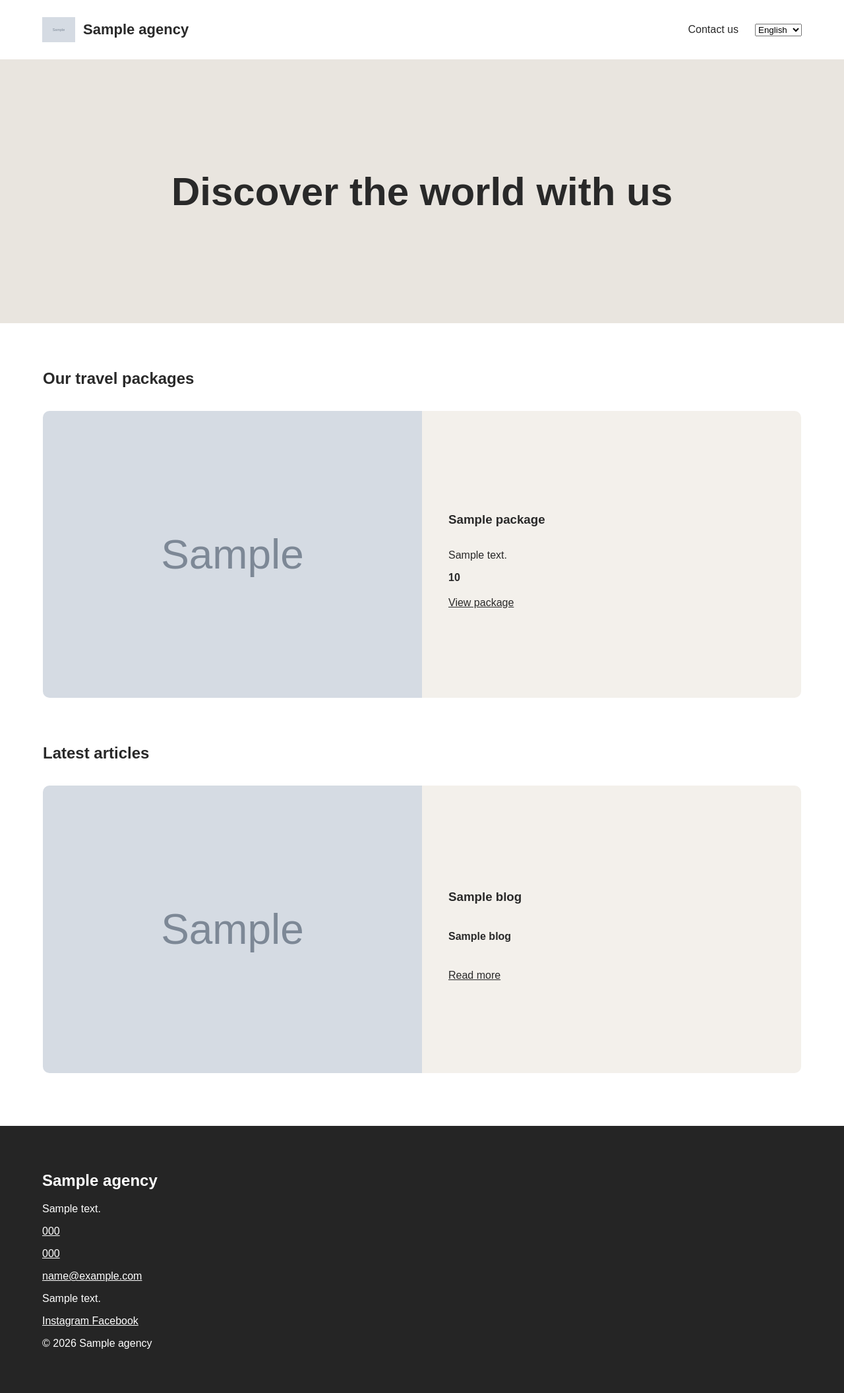
After one commit to LucasDevFoodie/kuni, a Django app: template website/templates/website/home.html in a window 1280 px wide. The commit adds this page. Shown: the whole page at 66% size. Run offline with Django 5.2, Linux system fonts and the light colour scheme; the template is opened without the code that fills it: most values are stand-ins (such as "Sample title", 1, 10 or a date in 2020); grey boxes marked "Sample" are stand-in pictures.

Commit message:
templates and localization setup

```diff
--- /dev/null
+++ b/website/context_processor.py
@@ -0,0 +1,5 @@
+from .models import AgencySettings
+
+def agency_settings(request):
+    # Only one setting, available across every template
+    return { "agency": AgencySettings.objects.first()}
--- /dev/null
+++ b/website/static/website/css/style.css
@@ -0,0 +1,171 @@
+
+* {
+    box-sizing: border-box;
+}
+
+body {
+    margin: 0;
+    font-family: Arial, sans-serif;
+    color: #292929;
+    background: #fff;
+}
+
+a {
+    color: inherit;
+}
+
+.topbar {
+    display: flex;
+    align-items: center;
+    justify-content: space-between;
+    padding: 20px 5%;
+    background: white;
+}
+
+.brand {
+    display: flex;
+    align-items: center;
+    gap: 12px;
+    text-decoration: none;
+    font-size: 22px;
+    font-weight: bold;
+}
+
+.brand img {
+    width: 50px;
+    height: 50px;
+    object-fit: contain;
+}
+
+.topbar nav {
+    display: flex;
+    align-items: center;
+    gap: 25px;
+}
+
+.topbar nav a {
+    text-decoration: none;
+}
+
+.hero {
+    min-height: 400px;
+    display: flex;
+    justify-content: center;
+    align-items: center;
+    text-align: center;
+    padding: 40px;
+    background: #e9e5df;
+}
+
+.hero h1 {
+    font-size: clamp(32px, 5vw, 60px);
+}
+
+.content-section {
+    max-width: 1200px;
+    margin: 70px auto;
+    padding: 0 25px;
+}
+
+.content-section > h2 {
+    margin-bottom: 35px;
+}
+
+.content-card {
+    display: grid;
+    grid-template-columns: 1fr 1fr;
+    min-height: 350px;
+    margin-bottom: 35px;
+    overflow: hidden;
+    border-radius: 10px;
+}
+
+.content-card:nth-of-type(even) {
+    direction: rtl;
+}
+
+.content-card:nth-of-type(even) > * {
+    direction: ltr;
+}
+
+.content-card__image {
+    min-height: 350px;
+}
+
+.content-card__image img {
+    width: 100%;
+    height: 100%;
+    object-fit: cover;
+}
+
+.content-card__content {
+    padding: 40px;
+    background: #f3f0eb;
+    display: flex;
+    flex-direction: column;
+    justify-content: center;
+    align-items: flex-start;
+}
+
+.content-card__content a {
+    margin-top: 20px;
+}
+
+.detail-hero {
+    min-height: 450px;
+    background-position: center;
+    background-size: cover;
+    display: flex;
+    align-items: center;
+    justify-content: center;
+    color: white;
+    text-align: center;
+    padding: 30px;
+}
+
+.detail-hero h1 {
+    font-size: clamp(35px, 5vw, 60px);
+    text-shadow: 0 2px 10px #000;
+}
+
+.detail-content {
+    max-width: 900px;
+    margin: 60px auto;
+    padding: 0 25px;
+    line-height: 1.8;
+}
+
+.footer {
+    background: #252525;
+    color: white;
+    padding: 50px 5%;
+    margin-top: 80px;
+}
+
+.footer a {
+    color: white;
+}
+
+@media (max-width: 768px) {
+    .content-card {
+        grid-template-columns: 1fr;
+    }
+
+    .content-card:nth-of-type(even) {
+        direction: ltr;
+    }
+
+    .content-card__image {
+        height: 250px;
+        min-height: 250px;
+    }
+
+    .content-card__content {
+        padding: 25px;
+    }
+
+    .topbar {
+        flex-wrap: wrap;
+        gap: 20px;
+    }
+}
--- a/website/templates/website/base.html
+++ b/website/templates/website/base.html
@@ -1,37 +1,52 @@
-
 {% load static i18n %}
+{% get_current_language as CURRENT_LANGUAGE %}
 
 <!DOCTYPE html>
-<html lang="{{ request.LANGUAGE_CODE }}">
+<html lang="{{ CURRENT_LANGUAGE }}">
 
 <head>
     <meta charset="UTF-8">
-    <meta name="viewport"
-          content="width=device-width, initial-scale=1">
+    <meta name="viewport" content="width=device-width, initial-scale=1">
 
     <title>{% block title %}Travel Agency{% endblock %}</title>
 
-    <link rel="stylesheet"
-          href="{% static 'website/css/style.css' %}">
+    <meta name="description"
+          content="{% block meta_description %}Discover our travel packages and experiences.{% endblock %}">
+
+    <link rel="stylesheet" href="{% static 'website/css/style.css' %}">
+
+    {% block extra_css %}{% endblock %}
 </head>
 
 <body>
 
+    <!-- Header -->
     <header class="topbar">
 
         <a href="{% url 'home' %}" class="brand">
-        {% if agency.logo %}
-            <img src="{{ agency.logo.url }}" alt="{{ agency.name }}">
+
+            {% if agency and agency.logo %}
+                <img src="{{ agency.logo.url }}"
+                     alt="{{ agency.name }}">
             {% endif %}
 
-        <span>{{ agency.name|default:"Travel Agency" }}</span>
+            <span>
+                {% if agency %}
+                    {{ agency.name }}
+                {% else %}
+                    Travel Agency
+                {% endif %}
+            </span>
+
         </a>
 
-    <nav>
+        <nav class="main-nav">
+
             <a href="{% url 'contact' %}">
                 {% trans "Contact us" %}
             </a>
 
+            <!-- Language selector -->
             <form action="{% url 'set_language' %}" method="post">
                 {% csrf_token %}
 
@@ -39,39 +54,57 @@
                        name="next"
                        value="{{ request.get_full_path }}">
 
-            <select name="language" onchange="this.form.submit()">
-                <option value="en">English</option>
-                <option value="es">Español</option>
+                <select name="language"
+                        aria-label="{% trans 'Select language' %}"
+                        onchange="this.form.submit()">
+
+                    <option value="en"
+                        {% if CURRENT_LANGUAGE == "en" %}selected{% endif %}>
+                        English
+                    </option>
+
+                    <option value="es"
+                        {% if CURRENT_LANGUAGE == "es" %}selected{% endif %}>
+                        Español
+                    </option>
+
                 </select>
             </form>
+
         </nav>
 
     </header>
 
 
+    <!-- Main content -->
     <main>
         {% block content %}
         {% endblock %}
     </main>
 
 
+    <!-- Footer -->
     <footer class="footer">
+
+        {% if agency %}
 
             <h2>{{ agency.name }}</h2>
 
             <p>
-        {% if request.LANGUAGE_CODE == "es" %}
+                {% if CURRENT_LANGUAGE == "es" %}
                     {{ agency.description_es }}
                 {% else %}
                     {{ agency.description_en }}
                 {% endif %}
             </p>
 
+            {% if agency.telephone_1 %}
                 <p>
                     <a href="tel:{{ agency.telephone_1 }}">
                         {{ agency.telephone_1 }}
                     </a>
                 </p>
+            {% endif %}
 
             {% if agency.telephone_2 %}
                 <p>
@@ -81,25 +114,58 @@
                 </p>
             {% endif %}
 
+            {% if agency.email %}
                 <p>
                     <a href="mailto:{{ agency.email }}">
                         {{ agency.email }}
                     </a>
                 </p>
+            {% endif %}
 
+            {% if agency.address %}
                 <p>{{ agency.address }}</p>
+            {% endif %}
 
-    <div>
+            <div class="footer-social">
+
                 {% if agency.instagram_url %}
-            <a href="{{ agency.instagram_url }}">Instagram</a>
+                    <a href="{{ agency.instagram_url }}"
+                       target="_blank"
+                       rel="noopener noreferrer">
+                        Instagram
+                    </a>
                 {% endif %}
 
                 {% if agency.facebook_url %}
-            <a href="{{ agency.facebook_url }}">Facebook</a>
+                    <a href="{{ agency.facebook_url }}"
+                       target="_blank"
+                       rel="noopener noreferrer">
+                        Facebook
+                    </a>
                 {% endif %}
+
             </div>
+
+        {% else %}
+
+            <p>Travel Agency</p>
+
+        {% endif %}
+
+        <p class="footer-copyright">
+            &copy; {% now "Y" %}
+            {% if agency %}
+                {{ agency.name }}
+            {% else %}
+                Travel Agency
+            {% endif %}
+        </p>
 
     </footer>
 
+
+    <!-- Additional JavaScript -->
+    {% block extra_js %}{% endblock %}
+
 </body>
 </html>
--- /dev/null
+++ b/website/templates/website/home.html
@@ -0,0 +1,136 @@
+
+{% extends "website/base.html" %}
+
+{% block title %}{{ agency.name }}{% endblock %}
+
+{% block content %}
+
+<section class="hero">
+    <h1>
+        {% if request.LANGUAGE_CODE == "es" %}
+            Descubre el mundo con nosotros
+        {% else %}
+            Discover the world with us
+        {% endif %}
+    </h1>
+</section>
+
+
+<section class="content-section">
+
+    <h2>
+        {% if request.LANGUAGE_CODE == "es" %}
+            Nuestros paquetes
+        {% else %}
+            Our travel packages
+        {% endif %}
+    </h2>
+
+    {% for package in packages %}
+
+        <article class="content-card">
+
+            <div class="content-card__image">
+                <img src="{{ package.image.url }}"
+                     alt="{{ package.name_en }}">
+            </div>
+
+            <div class="content-card__content">
+
+                <h3>
+                    {% if request.LANGUAGE_CODE == "es" %}
+                        {{ package.name_es }}
+                    {% else %}
+                        {{ package.name_en }}
+                    {% endif %}
+                </h3>
+
+                <p>
+                    {% if request.LANGUAGE_CODE == "es" %}
+                        {{ package.description_es|truncatewords:30 }}
+                    {% else %}
+                        {{ package.description_en|truncatewords:30 }}
+                    {% endif %}
+                </p>
+
+                <strong>{{ package.price }}</strong>
+
+                <a href="{% url 'package-detail' package.slug %}">
+                    {% if request.LANGUAGE_CODE == "es" %}
+                        Ver paquete
+                    {% else %}
+                        View package
+                    {% endif %}
+                </a>
+
+            </div>
+
+        </article>
+
+    {% empty %}
+
+        <p>No packages available.</p>
+
+    {% endfor %}
+
+</section>
+
+
+<section class="content-section">
+
+    <h2>
+        {% if request.LANGUAGE_CODE == "es" %}
+            Últimos artículos
+        {% else %}
+            Latest articles
+        {% endif %}
+    </h2>
+
+    {% for blog in blogs %}
+
+        <article class="content-card">
+
+            <div class="content-card__image">
+                <img src="{{ blog.image.url }}"
+                     alt="{{ blog.title_en }}">
+            </div>
+
+            <div class="content-card__content">
+
+                <h3>
+                    {% if request.LANGUAGE_CODE == "es" %}
+                        {{ blog.title_es }}
+                    {% else %}
+                        {{ blog.title_en }}
+                    {% endif %}
+                </h3>
+
+                <h4>
+                    {% if request.LANGUAGE_CODE == "es" %}
+                        {{ blog.subtitle_es }}
+                    {% else %}
+                        {{ blog.subtitle_en }}
+                    {% endif %}
+                </h4>
+
+                <a href="{% url 'blog-detail' blog.slug %}">
+                    {% if request.LANGUAGE_CODE == "es" %}
+                        Leer más
+                    {% else %}
+                        Read more
+                    {% endif %}
+                </a>
+
+            </div>
+
+        </article>
+
+    {% empty %}
+
+        <p>No articles available.</p>
+
+    {% endfor %}
+
+</section>
+
+{% endblock %}
```
Also changed, not shown: config/settings.py (+13 -6 lines), website/admin.py (+31 -1 lines), website/forms.py (added, +16 -0 lines), website/templates/website/blog_detail.html (added, +52 -0 lines), website/templates/website/contact.html (added, +39 -0 lines), website/templates/website/package_detail.html (added, +52 -0 lines), website/urls.py (+4 -4 lines), website/views.py (+37 -3 lines). Lines whose indentation alone changed are shown as unchanged.
